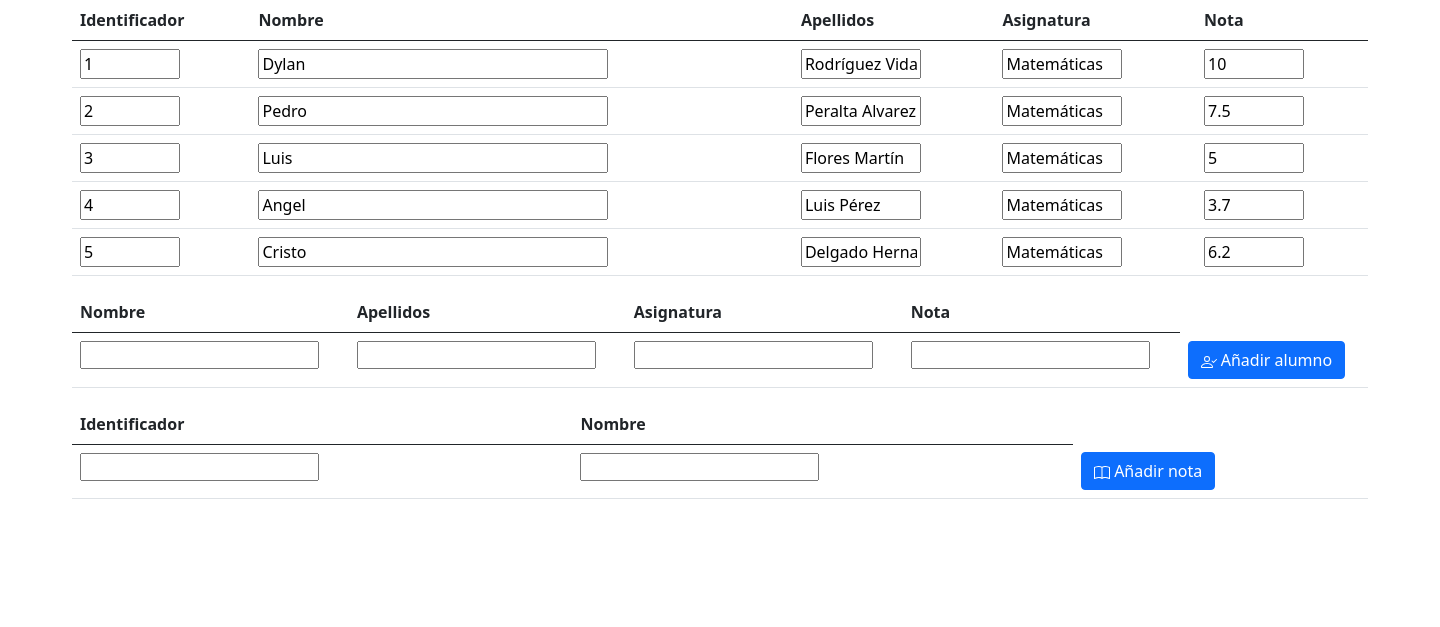
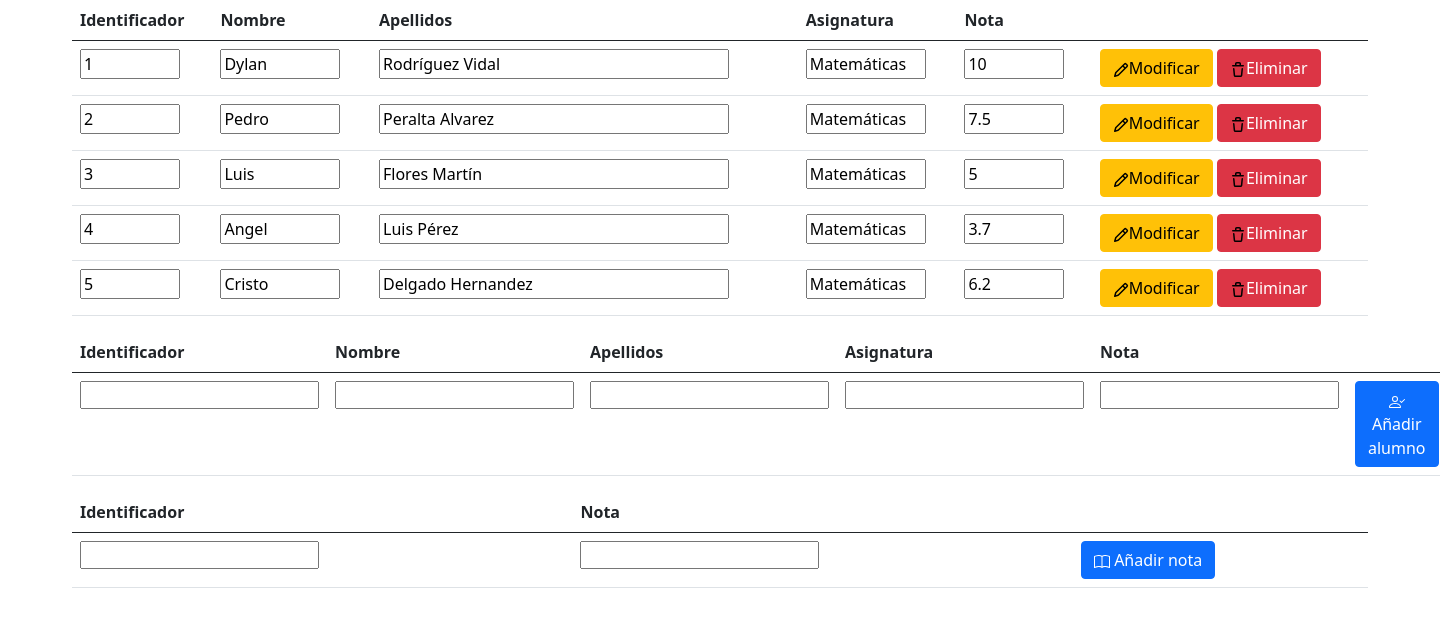
Before and after one commit to rguezgiova/quaLib, a PHP site: page /Controlador/init.php in a window 1440 px wide. Shown: the part 86-713 px from the top of the page. Run offline with PHP 8.4, Linux system fonts and the light colour scheme; data comes from the database, SQL or seed files in the repository; data that the repository does not hold is empty.

Commit message:
Fix error data

```diff
--- a/quaLib/Controlador/ControladorProfesor.php
+++ b/quaLib/Controlador/ControladorProfesor.php
@@ -11,26 +11,26 @@ class ControladorProfesor {
         return ModeloAlumno::insertar($datos);
     }
 
-    public static function eliminar($id) {
+    public static function eliminar($id): bool {
         return ModeloAlumno::eliminar($id);
     }
 
-    public static function modificiar($datos) {
+    public static function modificiar($datos): bool {
         return ModeloAlumno::modificar($datos);
     }
 
-    public static function numAlumnos() {
+    public static function numAlumnos(): int {
         return ModeloAlumno::numAlumnos();
     }
 }
 
 if (isset($_POST['operacion']) && $_POST['operacion'] == 'insertar')  {
     $atributos = [
-        "id" => $_POST['id'],
+        "id" => intval($_POST['id']),
         "nombre" => $_POST['nombre'],
         "apellidos" => $_POST['apellidos'],
         "asignatura" => $_POST['asignatura'],
-        "nota" => $_POST['nota'],
+        "nota" => floatval($_POST['nota']),
     ];
     $alumno = Alumno::getAlumno($atributos);
     $resultado = ModeloAlumno::insertar($alumno);
@@ -42,8 +42,8 @@ if (isset($_POST['operacion']) && $_POST['operacion'] == 'insertar')  {
 }
 
 if (isset($_POST['operacion']) && $_POST['operacion'] == 'eliminar')  {
-    $codigo = $_POST['codigo'];
-    $resultado = ModeloAlumno::eliminar($codigo);
+    $id = intval($_POST['id']);
+    $resultado = ModeloAlumno::eliminar($id);
     if ($resultado) {
         echo '{"response": true}';
     } else {
@@ -51,13 +51,13 @@ if (isset($_POST['operacion']) && $_POST['operacion'] == 'eliminar')  {
     }
 }
 
-if (isset($_POST['operacion']) && $_POST['operacion'] == 'actualizar')  {
+if (isset($_POST['operacion']) && $_POST['operacion'] == 'modificar')  {
     $atributos = [
-        "id" => $_POST['id'],
+        "id" => intval($_POST['id']),
         "nombre" => $_POST['nombre'],
         "apellidos" => $_POST['apellidos'],
         "asignatura" => $_POST['asignatura'],
-        "nota" => $_POST['nota'],
+        "nota" => floatval($_POST['nota']),
     ];
     $alumno = Alumno::getAlumno($atributos);
     $resultado = ModeloAlumno::modificar($alumno);
--- a/quaLib/Modelo/Alumno.php
+++ b/quaLib/Modelo/Alumno.php
@@ -4,18 +4,28 @@ class Alumno {
 
     /**
      * Constructor de la clase Alumno
-     * @param int $id del alumno
      * @param string $nombre del alumno
      * @param string $apellidos del alumno
      * @param string $asignatura del alumno
      * @param float $nota del alumno
+     * @param int|null $id del alumno
      */
-    public function __construct(int $id, string $nombre, string $apellidos, string $asignatura, float $nota) {
-        $this->atributos['id'] = $id;
+    public function __construct(string $nombre, string $apellidos, string $asignatura, float $nota, int $id = null) {
         $this->atributos['nombre'] = $nombre;
         $this->atributos['apellidos'] = $apellidos;
         $this->atributos['asignatura'] = $asignatura;
         $this->atributos['nota'] = $nota;
+        $this->atributos['id'] = $id;
+    }
+
+    /**
+     * Función que recoge un Alumno con sus datos
+     * @param array $alumno a recoger
+     * @return Alumno Con sus datos
+     */
+    public static function getAlumno(array $alumno): Alumno {
+        [$id, $nombre, $apellidos, $asignatura, $nota] = [$alumno['id'], $alumno['nombre'], $alumno['apellidos'], $alumno['asignatura'], $alumno['nota']];
+        return new Alumno($nombre, $apellidos, $asignatura, $nota, $id);
     }
 
     /**
@@ -29,10 +39,10 @@ class Alumno {
 
     /**
      * Función con los getters de la clase
-     * @param string $atributo que se recoge
+     * @param mixed $atributo que se recoge
      * @return mixed atributo recogido
      */
-    public function __get(string $atributo) {
+    public function __get($atributo) {
         return $this->atributos[$atributo];
     }
 
@@ -43,14 +53,4 @@ class Alumno {
     public function getAtributos() {
         return $this->atributos;
     }
-
-    /**
-     * Función que recoge un Alumno con sus datos
-     * @param array $alumno a recoger
-     * @return Alumno Con sus datos
-     */
-    public static function getAlumno(array $alumno): Alumno {
-        [$id, $nombre, $apellidos, $asignatura, $nota] = [$alumno['id'], $alumno['nombre'], $alumno['apellidos'], $alumno['asignatura'], $alumno['nota']];
-        return new Alumno($id, $nombre, $apellidos, $asignatura, $nota);
-    }
 }
--- a/quaLib/Modelo/ModeloAlumno.php
+++ b/quaLib/Modelo/ModeloAlumno.php
@@ -56,11 +56,11 @@ class ModeloAlumno {
      * @param Alumno $alumno a modificar
      * @return bool True|False según el resultado
      */
-    public static function modificar(Alumno $alumno) {
-        $sql = "UPDATE alumnos SET";
+    public static function modificar(Alumno $alumno): bool {
+        $sql = "UPDATE alumnos SET ";
         $atributos = $alumno->getAtributos();
         foreach ($atributos as $clave => $valor) {
-            $sql += "$clave='$valor',";
+            $sql .= "$clave='$valor',";
         }
         $sql = substr($sql, 0, strlen($sql) - 1);
         $sql .= "WHERE id='".$alumno->id."'";
@@ -77,7 +77,6 @@ class ModeloAlumno {
      * @param int $numPag número de página
      * @param int $tamPag tamaño de página
      * @return array Con los datos de los alumnos
-     * @throws Exception si no se valida correctamente
      */
     public static function listar(int $numPag = 1, int $tamPag = 10): array {
         $comienzo = ($numPag - 1) * $tamPag;
@@ -93,20 +92,9 @@ class ModeloAlumno {
      * Función que calcula el total de alumnos en la Base de Datos
      * @return int número total de alumnos
      */
-    public static function numAlumnos():int {
-        $resultado = ModeloAlumno::consulta("SELECT COUNT(*) as NumAlumnos FROM alumnos");
+    public static function numAlumnos() {
+        $resultado = ModeloAlumno::consulta("SELECT COUNT(*) as numAlumnos FROM alumnos");
         $count = $resultado->fetch(PDO::FETCH_ASSOC);
         return intval($count['numAlumnos']);
     }
-
-    /**
-     * Función que recoge un alumno determinadoe
-     * @param $id del alumno a recoger
-     * @return Alumno con sus datos
-     * @throws Exception si no se valida correctamente
-     */
-    public static function getAlumno($id) {
-        $resultado = self::consulta("SELECT * FROM alumnos WHERE id='".$id."'");
-        return Alumno::getAlumno($resultado->fetch(PDO::FETCH_ASSOC));
-    }
 }
--- a/quaLib/Vista/vistaProfesor.php
+++ b/quaLib/Vista/vistaProfesor.php
@@ -27,6 +27,7 @@
                         <th scope="col">Apellidos</th>
                         <th scope="col">Asignatura</th>
                         <th scope="col">Nota</th>
+                        <th scope="col"></th>
                     </tr>
                     </thead>
                     <tbody>
@@ -34,11 +35,23 @@
                     foreach ($listaAlumnos as $alumno) {
                     ?>
                     <tr id="<?=$alumno->id?>">
-                        <td><input type="number" name="codigo" value="<?=$alumno->id?>" style="width:100px;"></td>
-                        <td><input type="text" name="descripcion" value="<?=$alumno->nombre?>" style="width:350px;"></td>
-                        <td><input type="text" name="pcompra" value="<?=$alumno->apellidos?>" style="width:120px;"></td>
-                        <td><input type="text" name="pventa" value="<?=$alumno->asignatura?>" style="width:120px;"></td>
-                        <td><input type="number" name="stock" value="<?=$alumno->nota?>" style="width:100px;"></td>
+                        <td><input type="number" name="id" value="<?=$alumno->id?>" style="width:100px;"></td>
+                        <td><input type="text" name="nombre" value="<?=$alumno->nombre?>" style="width:120px;"></td>
+                        <td><input type="text" name="apellidos" value="<?=$alumno->apellidos?>" style="width:350px;"></td>
+                        <td><input type="text" name="asignatura" value="<?=$alumno->asignatura?>" style="width:120px;"></td>
+                        <td><input type="number" name="nota" value="<?=$alumno->nota?>" style="width:100px;"></td>
+                        <td>
+                            <button type="button" class="btn btn-warning" id="modificar_<?=$alumno->id?>" onclick="modificar('<?=$alumno->id?>')">
+                                <svg xmlns="http://www.w3.org/2000/svg" viewBox="0 0 16 16" width="16" height="16">
+                                    <path fill-rule="evenodd" d="M11.013 1.427a1.75 1.75 0 012.474 0l1.086 1.086a1.75 1.75 0 010 2.474l-8.61 8.61c-.21.21-.47.364-.756.445l-3.251.93a.75.75 0 01-.927-.928l.929-3.25a1.75 1.75 0 01.445-.758l8.61-8.61zm1.414 1.06a.25.25 0 00-.354 0L10.811 3.75l1.439 1.44 1.263-1.263a.25.25 0 000-.354l-1.086-1.086zM11.189 6.25L9.75 4.81l-6.286 6.287a.25.25 0 00-.064.108l-.558 1.953 1.953-.558a.249.249 0 00.108-.064l6.286-6.286z"></path>
+                                </svg>Modificar
+                            </button>
+                            <button type="button" class="btn btn-danger" onclick="eliminar('<?=$alumno->id?>')">
+                                <svg xmlns="http://www.w3.org/2000/svg" viewBox="0 0 16 16" width="16" height="16">
+                                    <path fill-rule="evenodd" d="M6.5 1.75a.25.25 0 01.25-.25h2.5a.25.25 0 01.25.25V3h-3V1.75zm4.5 0V3h2.25a.75.75 0 010 1.5H2.75a.75.75 0 010-1.5H5V1.75C5 .784 5.784 0 6.75 0h2.5C10.216 0 11 .784 11 1.75zM4.496 6.675a.75.75 0 10-1.492.15l.66 6.6A1.75 1.75 0 005.405 15h5.19c.9 0 1.652-.681 1.741-1.576l.66-6.6a.75.75 0 00-1.492-.149l-.66 6.6a.25.25 0 01-.249.225h-5.19a.25.25 0 01-.249-.225l-.66-6.6z"></path>
+                                </svg>Eliminar
+                            </button>
+                        </td>
                     </tr>
                     <?php
                     }
@@ -48,18 +61,21 @@
                 <table class="table">
                     <thead>
                     <tr>
+                        <th scope="col">Identificador</th>
                         <th scope="col">Nombre</th>
                         <th scope="col">Apellidos</th>
                         <th scope="col">Asignatura</th>
                         <th scope="col">Nota</th>
+                        <th scope="col"></th>
                     </tr>
                     </thead>
                     <tbody>
-                    <tr>
+                    <tr id="insertar">
+                        <td><input type="number" name="id" maxlength="5" style="height: 100%"></td>
                         <td><input type="text" name="nombre" maxlength="120" style="height: 100%"></td>
                         <td><input type="text" name="apellidos" maxlength="120" style="height: 100%"></td>
                         <td><input type="text" name="asignatura" maxlength="50" style="height: 100%"></td>
-                        <td><input type="number" name="nota" maxlength="120" style="height: 100%"></td>
+                        <td><input type="number" name="nota" maxlength="2" style="height: 100%"></td>
                         <td><button class="btn btn-primary" onclick="insertar();">
                                 <svg xmlns="http://www.w3.org/2000/svg" width="16" height="16" fill="currentColor" class="bi bi-person-check" viewBox="0 0 16 16">
                                     <path d="M6 8a3 3 0 1 0 0-6 3 3 0 0 0 0 6zm2-3a2 2 0 1 1-4 0 2 2 0 0 1 4 0zm4 8c0 1-1 1-1 1H1s-1 0-1-1 1-4 6-4 6 3 6 4zm-1-.004c-.001-.246-.154-.986-.832-1.664C9.516 10.68 8.289 10 6 10c-2.29 0-3.516.68-4.168 1.332-.678.678-.83 1.418-.832 1.664h10z"/>
@@ -74,7 +90,8 @@
                     <thead>
                     <tr>
                         <th scope="col">Identificador</th>
-                        <th scope="col">Nombre</th>
+                        <th scope="col">Nota</th>
+                        <th scope="col"></th>
                     </tr>
                     </thead>
                     <tbody>
@@ -93,7 +110,7 @@
             </div>
         </div>
     </div>
-    <script src="vistaProfesor.js"></script>
+    <script src="../Vista/vistaProfesor.js"></script>
     <script src="https://cdn.jsdelivr.net/npm/bootstrap@5.0.2/dist/js/bootstrap.bundle.min.js" integrity="sha384-MrcW6ZMFYlzcLA8Nl+NtUVF0sA7MsXsP1UyJoMp4YLEuNSfAP+JcXn/tWtIaxVXM" crossorigin="anonymous"></script>
 </body>
 </html>
```
Also changed, not shown: quaLib/Vista/vistaProfesor.js (+8 -7 lines).
